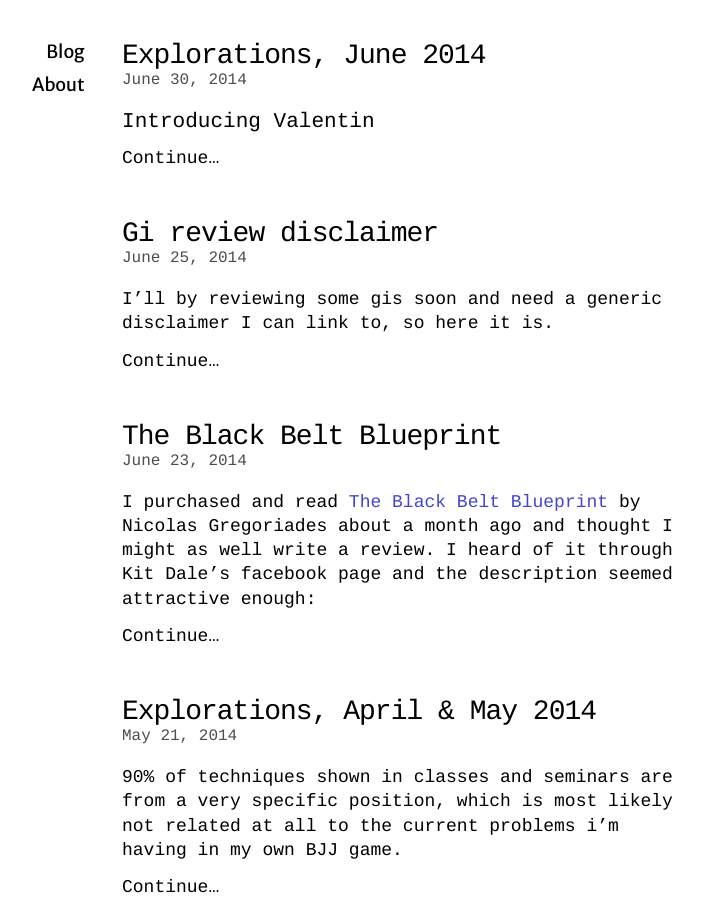
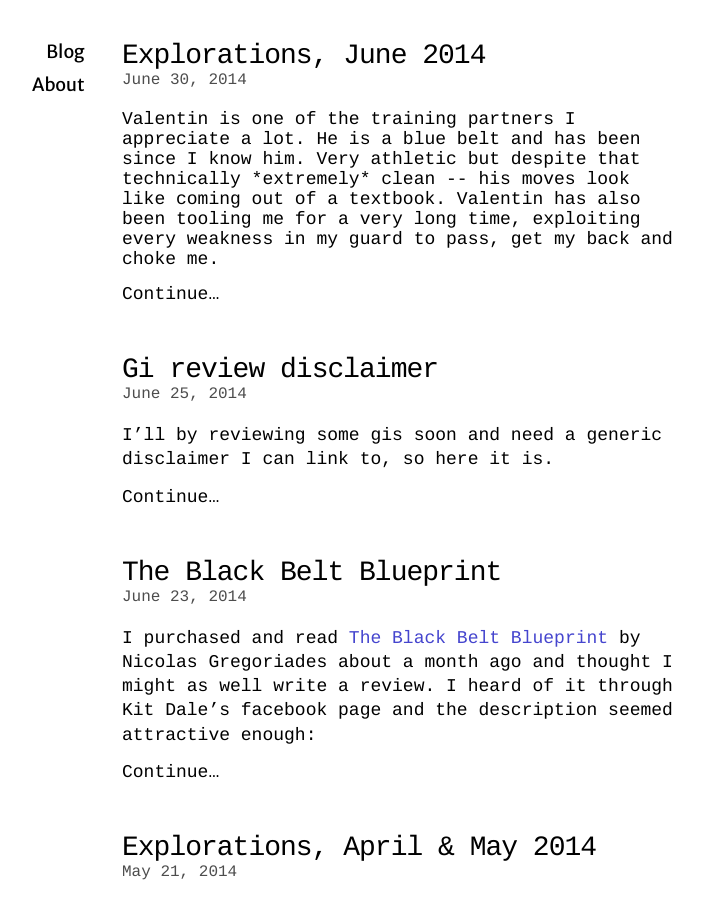
Before and after one commit to y-lohse/bjj, a Jekyll site: the page built from index.html, in a window 1280 px wide and 900 px high. Shown: the whole window, without its empty margins (238-941 px from the left). Built offline with Jekyll 4.4.1, drawn with Linux system fonts in a browser that asks for light colours; nearby versions of some CDN libraries; Markdown is read by kramdown in place of the engine named in the settings; some of the changed lines change nothing that is shown.

Commit message:
Fixed post excerpt

```diff
--- a/_config.yml
+++ b/_config.yml
@@ -1,4 +1,4 @@
-baseurl: /bjj/
+baseurl: /
 img: /bjj/img/
 exclude: ['css/source', 'serve.bat', 'Gruntfile.js', 'package.json', 'README.md', 'node_modules']
 #paginate_path: 'page:num'
--- a/_posts/2014-06-30-explorations.md
+++ b/_posts/2014-06-30-explorations.md
@@ -2,6 +2,7 @@
 layout: blog
 title: Explorations, June 2014
 categories: explorations
+excerpt: Valentin is one of the training partners I appreciate a lot. He is a blue belt and has been since I know him. Very athletic but despite that technically *extremely* clean -- his moves look like coming out of a textbook. Valentin has also been tooling me for a very long time, exploiting every weakness in my guard to pass, get my back and choke me.
 ---
 # Introducing Valentin
 
```
